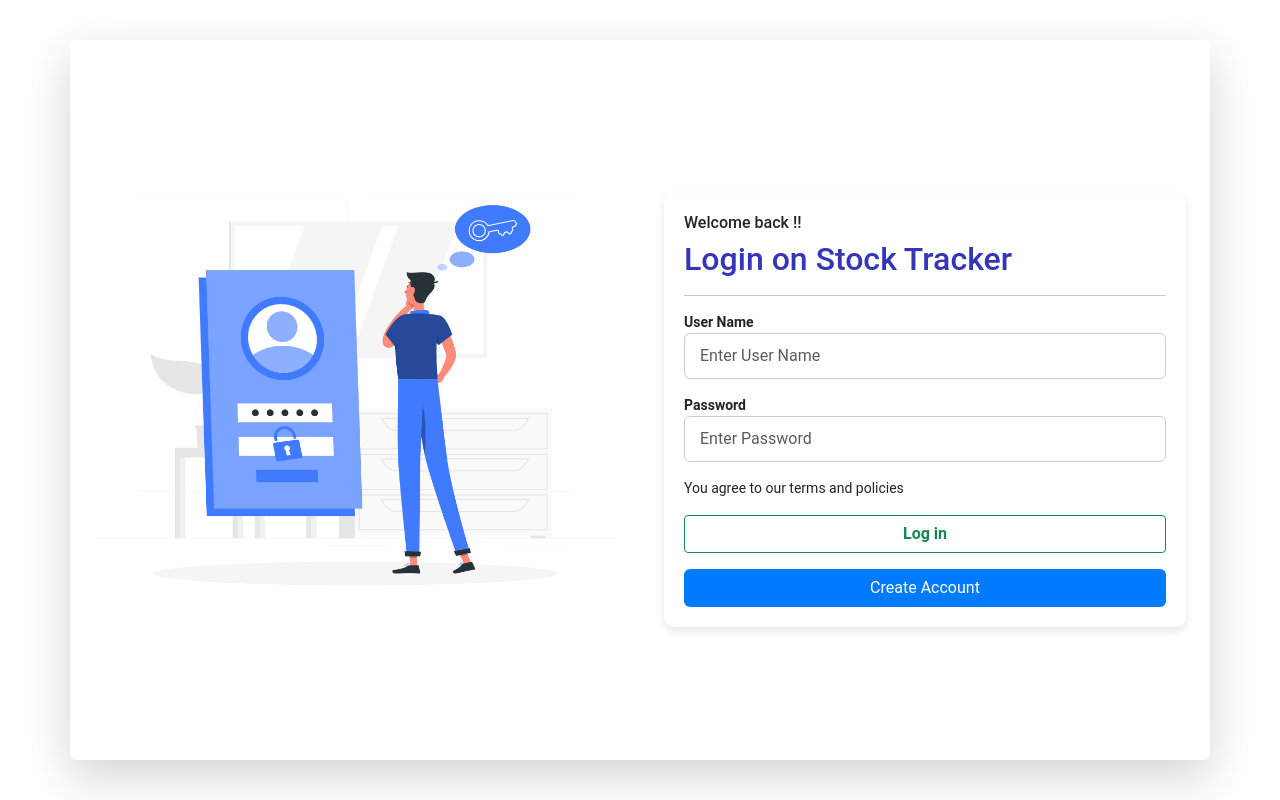
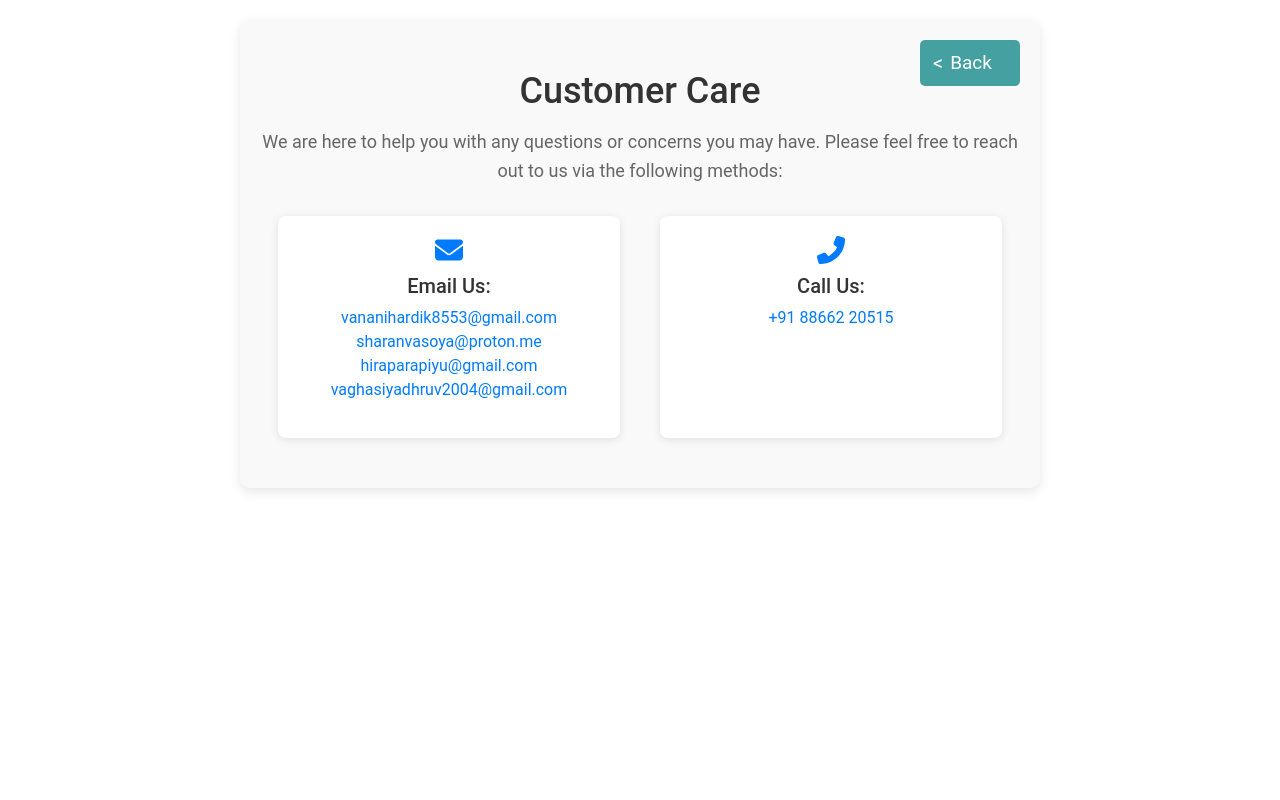
Before and after one commit to Vasoyasharan/InventoryManagementFrontEnd, a React (Create React App) app: page /customer-care in a window 1280 px wide. Before the commit this address led to /login. Built offline with nearby package versions, Linux system fonts and the light colour scheme.

Commit message:
Added customer care

```diff
--- a/src/App.js
+++ b/src/App.js
@@ -5,6 +5,7 @@ import Signup from "./pages/Authentication/Signup";
 import { ProtectedRoute, AuthProtected } from "./Routes/route";
 import { PageRoutes } from "./Routes";
 import TermsConditions from "./pages/TermsConditions/TermsConditions";
+import CustomerCare from "./pages/CustomerCare/CustomerCare";
 import PrivacyPolicy from "./pages/PrivacyPolicy/PrivacyPolicy";
 import { ToastContainer } from "react-toastify";
 import Loader from "./component/Loader";
@@ -42,6 +43,9 @@ function App() {
             {/* Privacy Policy */}
             <Route path="/privacy-policy" element={<PrivacyPolicy />} />
 
+            {/* Customer Care Page */}
+            <Route path="/customer-care" element={<CustomerCare />} />
+
             {/* Page Module Protected */}
             {PageRoutes.map((route, id) => (
               <Route
--- a/src/Routes/index.js
+++ b/src/Routes/index.js
@@ -30,6 +30,7 @@ const PageRoutes = [
   { path: "/setting", element: setting, name: "SETTING" }
 
 
+
 ];
 
 export { PageRoutes };
--- a/src/component/Header.js
+++ b/src/component/Header.js
@@ -4,7 +4,7 @@ import React, { useState } from "react";
 import { toast } from "react-toastify";
 import { FontAwesomeIcon } from "@fortawesome/react-fontawesome";
 import inventoryLogo from "../images/inventoryLogo.png";
-import { faRightFromBracket, faFileContract, faShieldAlt } from "@fortawesome/free-solid-svg-icons";
+import { faRightFromBracket, faFileContract, faShieldAlt, faHeadset } from "@fortawesome/free-solid-svg-icons";
 import { Modal, Button } from "react-bootstrap";
 import "bootstrap/dist/css/bootstrap.min.css";
 import "../Css/CustomModal.css";
@@ -13,7 +13,6 @@ const Header = (props) => {
     const navigate = useNavigate();
     const [showModal, setShowModal] = useState(false);
 
-    // Username fetching from api
     const userName = (localStorage.getItem("username") || "null").toUpperCase();
 
     const getCurrentGreeting = () => {
@@ -58,6 +57,10 @@ const Header = (props) => {
                         <FontAwesomeIcon icon={faShieldAlt} className="me-1" />
                         Privacy Policy
                     </button>
+                    <button type="button" className="btn btn-sm btn-outline-secondary" onClick={() => navigate("/customer-care")}>
+                        <FontAwesomeIcon icon={faHeadset} className="me-1" />
+                        Customer Care
+                    </button>
 
                     <div className="logout-btn" onClick={handleShowModal}>
                         LogOut
--- a/src/component/Sidebar.js
+++ b/src/component/Sidebar.js
@@ -12,7 +12,7 @@ const sidebarItems = [
     { to: "/customer", icon: faUsers, text: "Customers" },
     { to: "/vendor", icon: faTruck, text: "Vendors" },
     { to: "/report", icon: faChartLine, text: "Report" },
-    { to: "/setting", icon: faChartLine, text: "setting" },
+    { to: "/setting", icon: faChartLine, text: "Setting" },
 ];
 
 const Sidebar = () => {
--- /dev/null
+++ b/src/pages/CustomerCare/CustomerCare.css
@@ -0,0 +1,122 @@
+.customer-care-container {
+    padding: 50px 20px;
+    text-align: center;
+    background-color: #f9f9f9;
+    border-radius: 10px;
+    max-width: 800px;
+    margin: 20px auto;
+    box-shadow: 0 4px 12px rgba(0, 0, 0, 0.1);
+    position: relative;
+    font-family: 'Roboto', sans-serif;
+}
+
+.customer-care-title {
+    font-size: 32px;
+    color: #333;
+    margin-bottom: 15px;
+}
+
+.customer-care-text {
+    font-size: 16px;
+    color: #666;
+    margin-bottom: 30px;
+    line-height: 1.6;
+}
+
+.customer-care-info {
+    display: flex;
+    flex-direction: column;
+    gap: 20px;
+}
+
+.contact-method {
+    display: flex;
+    flex-direction: column;
+    align-items: center;
+    background-color: #fff;
+    padding: 20px;
+    border-radius: 8px;
+    box-shadow: 0 2px 8px rgba(0, 0, 0, 0.1);
+    transition: transform 0.3s ease;
+}
+
+.contact-method:hover {
+    transform: translateY(-5px);
+}
+
+.contact-method h3 {
+    margin-top: 10px;
+    font-size: 20px;
+    color: #333;
+}
+
+.contact-method p {
+    font-size: 16px;
+    color: #555;
+}
+
+.contact-method a {
+    color: #007bff;
+    text-decoration: none;
+    font-size: 16px;
+}
+
+.contact-method a:hover {
+    text-decoration: underline;
+}
+
+.contact-method svg {
+    color: #007bff;
+}
+
+/* Back button styling */
+.back-button {
+    position: absolute;
+    top: 20px;
+    right: 20px;
+    width: 100px;
+    background-color: #007bff;
+    color: #fff;
+    border: none;
+    padding: 10px 15px;
+    font-size: 12px;
+    cursor: pointer;
+    border-radius: 5px;
+    display: flex;
+    align-items: center;
+    transition: background-color 0.3s ease;
+}
+
+.back-button:hover {
+    background-color: #0056b3;
+    color: #fff;
+}
+
+.back-button svg {
+    margin-right: 5px;
+}
+
+/* Responsive Design */
+@media (min-width: 768px) {
+    .customer-care-info {
+        flex-direction: row;
+        justify-content: center;
+        gap: 40px;
+    }
+
+    .contact-method {
+        width: 45%;
+    }
+
+    .customer-care-title {
+        font-size: 36px;
+    }
+
+    .customer-care-text {
+        font-size: 18px;
+    }
+
+    .back-button {
+        font-size: 16px;
+    }
+}
--- /dev/null
+++ b/src/pages/CustomerCare/CustomerCare.js
@@ -0,0 +1,50 @@
+import React from 'react';
+import { FontAwesomeIcon } from "@fortawesome/react-fontawesome";
+import { faEnvelope, faPhoneAlt, faArrowLeft } from "@fortawesome/free-solid-svg-icons";
+import { useNavigate } from "react-router-dom";
+import "../CustomerCare/CustomerCare.css";
+
+const CustomerCare = () => {
+    const navigate = useNavigate();
+
+    const handleBack = () => {
+        navigate("/dashboard");  // Redirect to the home or dashboard page
+    };
+
+    return (
+        <div className="customer-care-container">
+            <button className="back-button" onClick={handleBack}>
+         Back
+            </button>
+
+            <h1 className="customer-care-title">Customer Care</h1>
+            <p className="customer-care-text">
+                We are here to help you with any questions or concerns you may have.
+                Please feel free to reach out to us via the following methods:
+            </p>
+
+            <div className="customer-care-info">
+                <div className="contact-method">
+                    <FontAwesomeIcon icon={faEnvelope} size="2x" />
+                    <h3>Email Us:</h3>
+                    <p>
+                         <a href="mailto:vananihardik8553@gmail.com">vananihardik8553@gmail.com</a> <br />
+                        <a href="mailto:sharanvasoya@proton.me">sharanvasoya@proton.me</a> <br />
+                        <a href="mailto:hiraparapiyu@gmail.com">hiraparapiyu@gmail.com</a> <br />
+                        <a href="mailto:vaghasiyadhruv2004@gmail.com">vaghasiyadhruv2004@gmail.com</a>
+                    </p>
+                </div>
+
+                <div className="contact-method">
+                    <FontAwesomeIcon icon={faPhoneAlt} size="2x" />
+                    <h3>Call Us:</h3>
+                    <p>
+                        <a href="tel:+918866220515">+91 88662 20515</a>
+                    </p>
+                </div>
+            </div>
+        </div>
+    );
+};
+
+export default CustomerCare;
```
